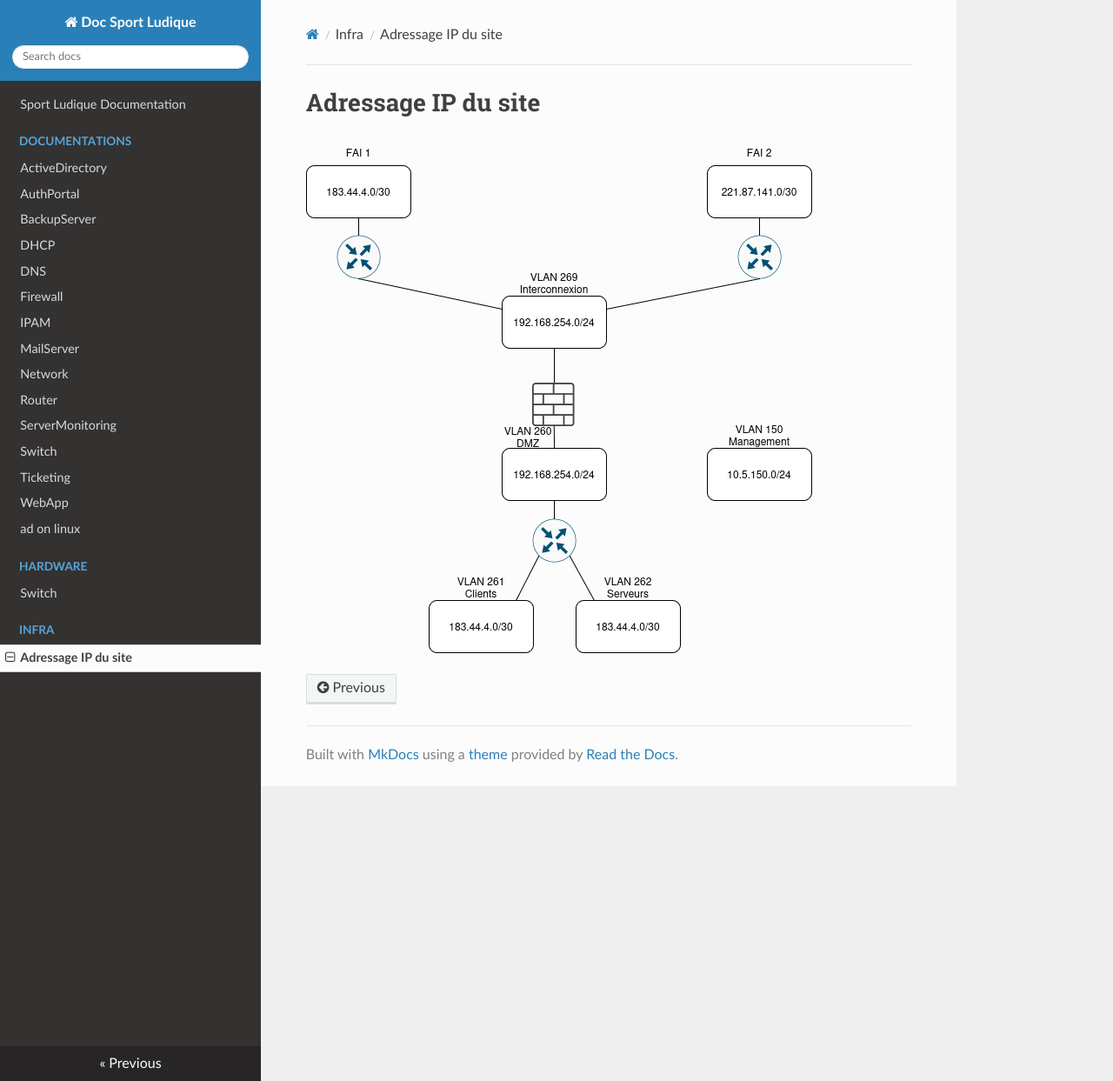
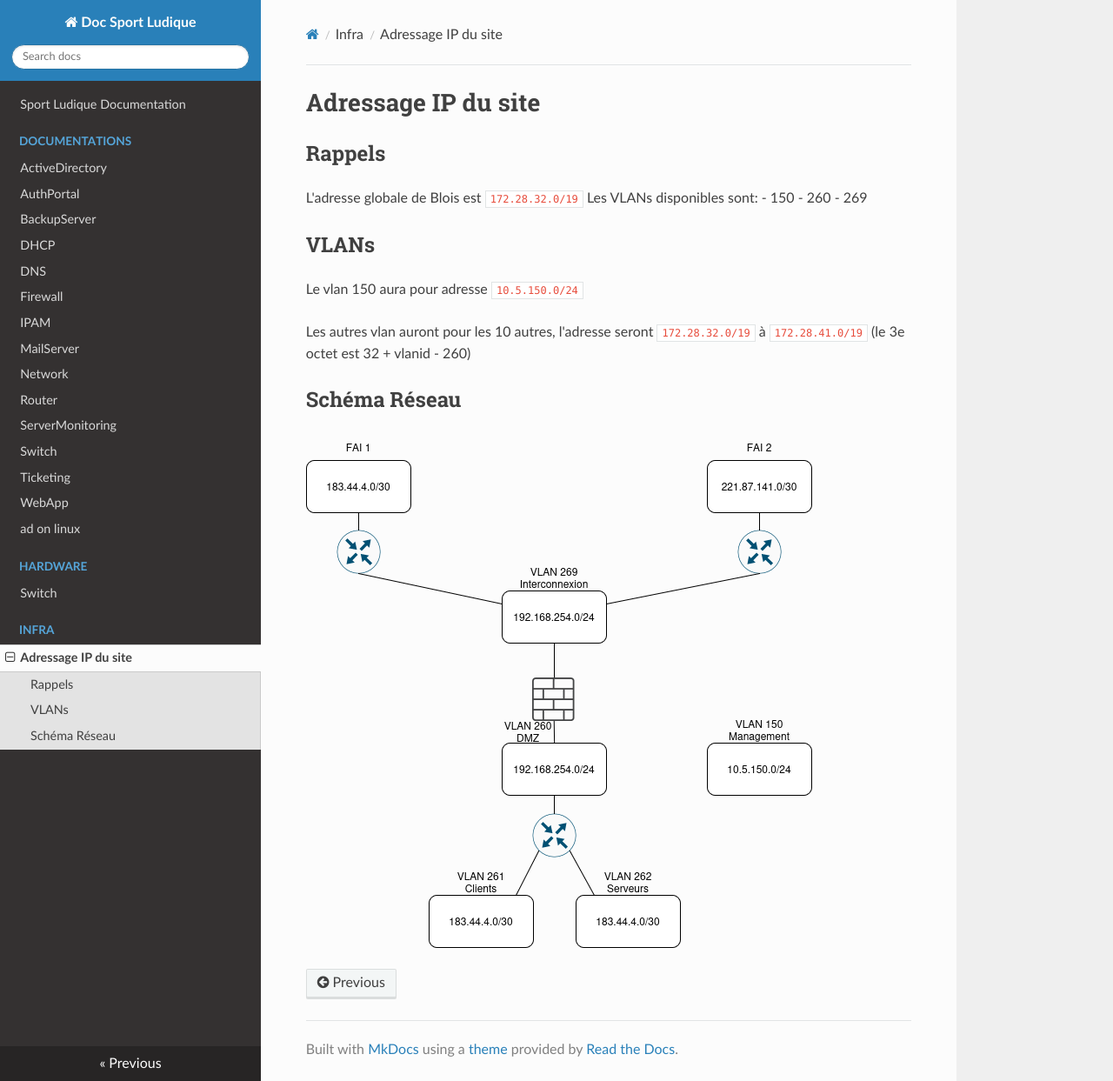
Before and after one commit to DSISportLudique/SportLudique2Doc, an MkDocs documentation site: the page built from docs/infra/ip.md, in a window 1280 px wide and 1243 px high. Shown: the whole window at 87% size. Built offline with MkDocs 1.6.1, drawn with Linux system fonts in a browser that asks for light colours; nearby versions of some CDN libraries.

Commit message:
Updated network page

```diff
--- a/docs/infra/ip.md
+++ b/docs/infra/ip.md
@@ -1,3 +1,18 @@
 # Adressage IP du site
 
+## Rappels
+L'adresse globale de Blois est `172.28.32.0/19`
+Les VLANs disponibles sont:
+- 150
+- 260 - 269
+
+## VLANs
+Le vlan 150 aura pour adresse `10.5.150.0/24`
+
+Les autres vlan auront pour les 10 autres, l'adresse seront `172.28.32.0/19` à `172.28.41.0/19` (le 3e octet est 32 + vlanid - 260)
+
+
+
+## Schéma Réseau
+
 ![schéma reseau](../assets/infra.drawio.png)
```
